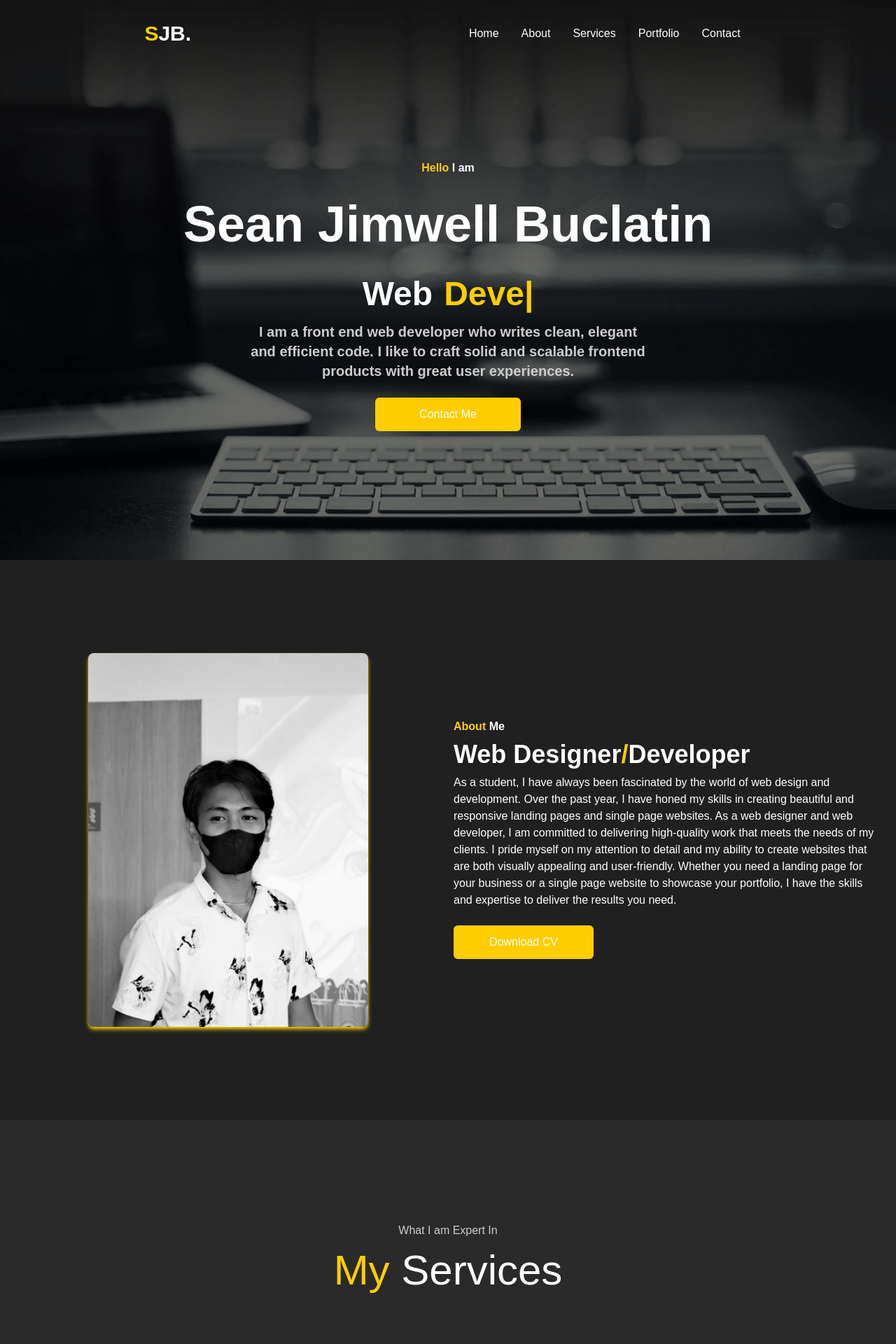
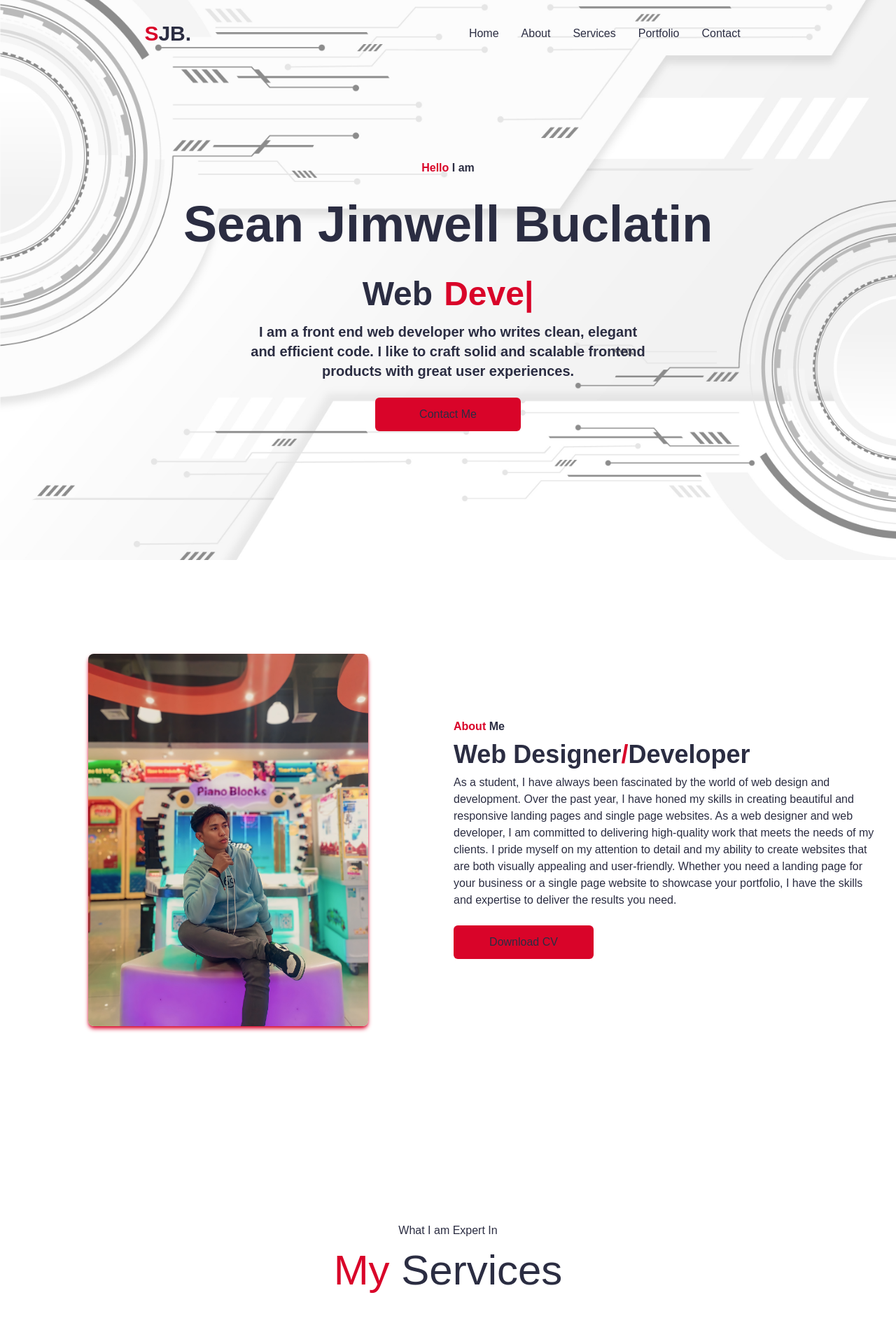
Before and after one commit to seanj12c/sjbportfolio, a React (Create React App) app: page / in a window 1280 px wide. Shown: the top 1920 px of the page at 70% size. Built offline with nearby package versions, Linux system fonts and the light colour scheme.

Commit message:
Change the color and background, update my profile photo

```diff
--- a/src/components/About.jsx
+++ b/src/components/About.jsx
@@ -4,7 +4,7 @@
   return (
     <div
       id="about"
-      className="w-full md:h-screen h-full md:grid items-center bg-secondary py-12 px-4 text-white"
+      className="w-full md:h-screen h-full md:grid items-center bg-secondary py-12 px-4 text-black"
     >
       <div className="max-w-[1240px] gap-4 mx-auto grid md:grid-cols-2">
         <img
@@ -14,7 +14,7 @@
         />
         <div className="flex flex-col justify-center">
           <p className="text-primary font-bold pt-5">
-            About <span className="text-white">Me</span>
+            About <span className="text-black">Me</span>
           </p>
           <h1 className="md:text-4xl sm:text-3xl text-2xl font-bold py-2">
             Web Designer<span className="text-primary">/</span>Developer
@@ -35,6 +35,7 @@
             href="https://drive.google.com/file/d/1og2enVSZBzvIdltWZikILzPpYqI8ysPG/view?usp=share_link"
             target={"_blank"}
             rel="noreferrer"
+            className="flex justify-center md:justify-start items-center"
           >
             <button className="bg-primary w-[200px] rounded-md font-medium my-6 mx-auto md:mx-0 py-3">
               Download CV
--- a/src/components/Contact.jsx
+++ b/src/components/Contact.jsx
@@ -8,13 +8,13 @@
   return (
     <div
       id="contact"
-      className="md:w-full h-[90vh] items-center mx-auto py-16 justify-center lg:text-start text-center flex text-white"
+      className="md:w-full h-[90vh] items-center mx-auto py-16 justify-center lg:text-start text-center flex text-black"
     >
       <div className="max-w-3xl">
         <h1 className="w-full text-3xl lg:text-5xl pb-3 font-bold text-primary text-center">
-          Contact <span className="text-white">Me!</span>
+          Contact <span className="text-black">Me!</span>
         </h1>
-        <h1 className="w-full text-lg text-white">
+        <h1 className="w-full text-lg text-black">
           If you want to create a project with me.
         </h1>
         <p className="py-4">
--- a/src/components/Footer.jsx
+++ b/src/components/Footer.jsx
@@ -6,7 +6,7 @@
   const [PrivacyPopup, setPrivacyPopup] = useState(false);
 
   return (
-    <div className="justify-between w-full h-[10vh] items-center p-4 text-center md:flex text-white bg-secondary">
+    <div className="justify-between w-full h-[10vh] items-center p-4 text-center md:flex text-black bg-secondary">
       <div>
         <p className="text-xs lg:text-sm">
           Copyright © 2023 Sean Jimwell Buclatin. All rights reserved.
--- a/src/components/Hero.jsx
+++ b/src/components/Hero.jsx
@@ -3,10 +3,10 @@
 
 const Hero = () => {
   return (
-    <div id="home" className="text-white">
+    <div id="home" className="text-black">
       <div className="max-w-[1000px] w-full h-screen text-center mx-auto flex flex-col justify-center pt-[60px]">
         <p className="text-primary font-bold p-2">
-          Hello <span className="text-white">I am</span>
+          Hello <span className="text-black">I am</span>
         </p>
         <h1
           id="buclatin"
@@ -26,7 +26,7 @@
             loop
           />
         </div>
-        <p className="max-w-xl mx-auto md:text-base lg:text-xl text-sm font-bold text-[#ccc]">
+        <p className="max-w-xl mx-auto md:text-base lg:text-xl text-sm font-bold text-black">
           I am a front end web developer who writes clean, elegant and efficient
           code. I like to craft solid and scalable frontend products with great
           user experiences.
--- a/src/components/Navbar.jsx
+++ b/src/components/Navbar.jsx
@@ -23,13 +23,13 @@
     <div
       className={`${
         fix
-          ? "bg-[#2a2a2a] bg-opacity-95 transition-all ease-in-out duration-500"
+          ? "bg-white shadow-md bg-opacity-95 transition-all ease-in-out duration-500"
           : ""
-      } flex md:justify-around justify-between items-center h-24 mx-auto px-4 text-white fixed top-0 w-full md:w-full z-50`}
+      } flex md:justify-around justify-between items-center h-24 mx-auto px-4 text-black fixed top-0 w-full md:w-full z-50`}
     >
       <a href="#home">
         <h1 className="w-full text-3xl font-bold text-primary">
-          S<span className="text-white">JB.</span>
+          S<span className="text-black">JB.</span>
         </h1>
       </a>
       <ul className="hidden md:flex">
@@ -58,12 +58,12 @@
       <div
         className={
           nav
-            ? "fixed left-0 top-0 w-[60%] h-full border-r border-r-gray-900 bg-[#000300] ease-in-out duration-500"
+            ? "fixed left-0 top-0 w-[60%] h-full border-r border-r-gray-900 bg-black ease-in-out duration-500"
             : "fixed left-[-100%]"
         }
       >
         <h1 className="w-full text-3xl font-bold text-primary m-4">
-          S<span className="text-white">JB.</span>
+          S<span className="text-black">JB.</span>
         </h1>
 
         <ul className="uppercase p-4">
--- a/src/components/Portfolio.jsx
+++ b/src/components/Portfolio.jsx
@@ -6,7 +6,7 @@
   return (
     <div
       id="portfolio"
-      className="w-full md:h-screen md:grid items-center bg-secondary px-4 text-white md:py-40 pt-24 pb-7"
+      className="w-full md:h-screen md:grid items-center bg-secondary px-4 text-black md:py-40 pt-24 pb-7"
     >
       <div className="text-center">
         <p>Portfolio</p>
@@ -15,7 +15,7 @@
         </h1>
       </div>
 
-      <div className="md:max-w-[1240px] max-w-[450px] mx-auto grid md:grid-cols-3 text-white gap-5">
+      <div className="md:max-w-[1240px] max-w-[450px] mx-auto grid md:grid-cols-3 text-black gap-5">
         <div className="bg-secondary rounded-xl  flex flex-col my-4">
           <a
             id="link"
--- a/src/components/Services.jsx
+++ b/src/components/Services.jsx
@@ -10,14 +10,14 @@
       id="services"
       className="w-full grid items-center lg:h-screen py-[7rem] px-4"
     >
-      <div className="mx-auto text-white text-center">
-        <p className="text-[#ccc]">What I am Expert In</p>
+      <div className="mx-auto text-black text-center">
+        <p className="text-black">What I am Expert In</p>
         <h1 className="md:text-[60px] sm:text-[50px] text-[40px] pb-5">
           <span className="text-primary">My</span> Services
         </h1>
       </div>
 
-      <div className="max-w-[1240px] mx-auto grid lg:grid-cols-3 gap-8 text-white ">
+      <div className="max-w-[1240px] mx-auto grid lg:grid-cols-3 gap-8 text-black ">
         <div className="w-full px-2 bg-secondary rounded-xl shadow-sm shadow-primary flex flex-col p-4 my-4 hover:scale-105 duration-300">
           <AiOutlineCode size={50} className="w-20 mx-auto mt-[-3rem]" />
           <h2 className="text-2xl font-bold text-center py-8">Web Design</h2>
--- a/src/components/footer/Privacy.jsx
+++ b/src/components/footer/Privacy.jsx
@@ -2,8 +2,8 @@
 
 function Privacy(props) {
   return props.trigger ? (
-    <div className="fixed top-0 left-0 w-full h-screen bg-[#202020] bg-opacity-80 flex justify-center items-center text-left text-white">
-      <div className="relative p-5 w-full max-w-2xl bg-[#2a2a2a] border border-black rounded-xl">
+    <div className="fixed top-0 left-0 w-full h-screen bg-white bg-opacity-80 flex justify-center items-center text-left text-black">
+      <div className="relative p-5 w-full max-w-2xl bg-white border border-black rounded-xl">
         <h1 className="text-base font-bold text-center text-primary">
           Privacy Policy
         </h1>
--- a/src/components/footer/Terms.jsx
+++ b/src/components/footer/Terms.jsx
@@ -2,8 +2,8 @@
 
 function Terms(props) {
   return props.trigger ? (
-    <div className="fixed top-0 left-0 w-full h-screen bg-[#202020] bg-opacity-80 flex justify-center items-center text-left text-white">
-      <div className="relative p-5 w-full max-w-2xl bg-[#2a2a2a] border border-black rounded-xl">
+    <div className="fixed top-0 left-0 w-full h-screen bg-white bg-opacity-80 flex justify-center items-center text-left text-black">
+      <div className="relative p-5 w-full max-w-2xl bg-white border border-black rounded-xl">
         <h1 className="text-base font-bold text-center text-primary">
           Terms & Agreement
         </h1>
--- a/src/index.css
+++ b/src/index.css
@@ -3,10 +3,6 @@
 @tailwind utilities;
 
 @import url("https://fonts.googleapis.com/css2?family=Genos:ital,wght@0,100;0,200;0,300;0,400;0,500;0,600;0,700;0,800;0,900;1,100;1,200;1,300;1,400;1,500;1,600;1,700;1,800;1,900&display=swap");
-
-body {
-  background-color: #2a2a2a;
-}
 
 * {
   font-family: "Genos", sans-serif;
--- a/tailwind.config.js
+++ b/tailwind.config.js
@@ -3,12 +3,12 @@
   content: ["./src/**/*.{js,jsx,ts,tsx}"],
   theme: {
     colors: {
-      primary: "#ffcd00",
-      secondary: "#202020",
+      primary: "#d90429",
+      secondary: "#ffffff",
       transparent: "transparent",
       current: "currentColor",
-      black: "#000",
       white: "#fff",
+      black: "#2b2d42",
     },
     extend: {},
   },
```
Also changed, not shown: src/assets/bg.jpg, src/assets/profilepic.jpg.
